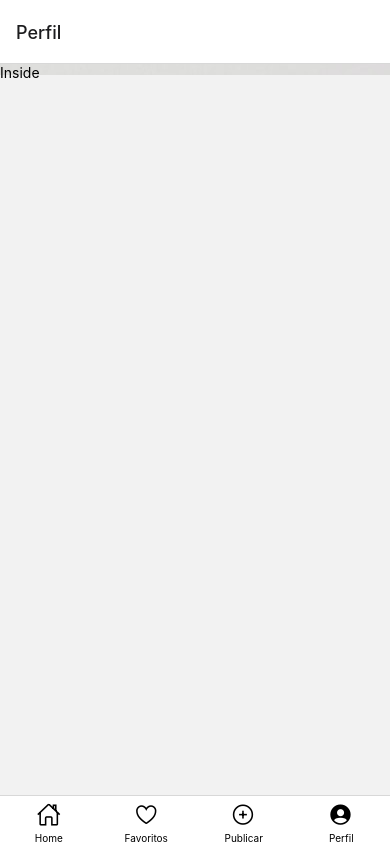
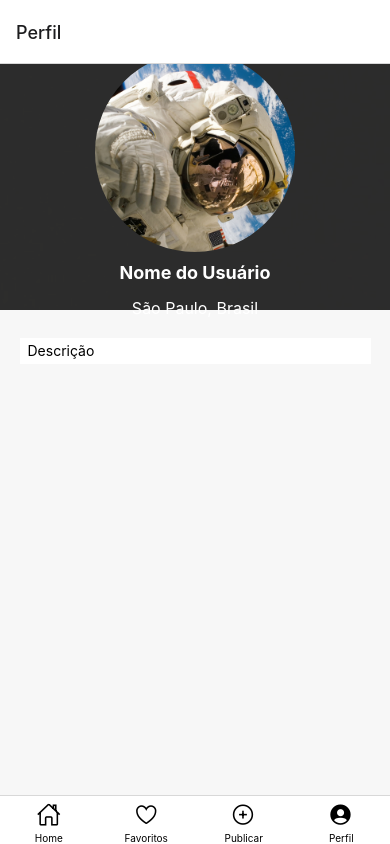
Before and after one commit to R0drigo-Pedroso/Projeto-Fala-no-Mic, a React Native app: screen /Perfil in a window 390 px wide. Built offline with nearby package versions, Linux system fonts and the light colour scheme.

Commit message:
Codificação da tela de perfil
Construindo overlay e campo que será exibido os dados do usuário

```diff
--- a/src/screens/Perfil.js
+++ b/src/screens/Perfil.js
@@ -5,10 +5,13 @@ import {
   StyleSheet,
   Text,
   View,
+  Image,
+  ScrollView,
 } from "react-native";
 import React from "react";
 import { useNavigation } from "@react-navigation/native";
 import fruta from "../../assets/image/fruta.jpg";
+import astronauta from "../../assets/image/astronauta.jpg";
 
 function Perfil() {
   const navigation = useNavigation();
@@ -16,24 +19,76 @@ function Perfil() {
   return (
     <SafeAreaView style={estilos.viewSafe}>
       <StatusBar barStyle="default" />
+
+      <ScrollView>
         <View style={estilos.container}>
           <ImageBackground
             source={fruta}
             resizeMode="cover"
             style={estilos.imagem}
           >
-          <Text style={estilos.text}>Inside</Text>
+            <View style={estilos.viewFoto}>
+              <Image source={astronauta} style={estilos.foto} />
+              <Text style={estilos.usuario}>Nome do Usuário</Text>
+              <Text style={estilos.endereco}>São Paulo, Brasil</Text>
+            </View>
           </ImageBackground>
+
+          <View style={estilos.backgroundCard}>
+            <View style={estilos.card}>
+              <Text style={estilos.texto}>Descrição</Text>
             </View>
+          </View>
+        </View>
+      </ScrollView>
     </SafeAreaView>
   );
 }
 export default Perfil;
 
 const estilos = StyleSheet.create({
-  viewSafe: { flex: 1 },
+  viewSafe: { flex: 1, backgroundColor: "#F7F7F7" },
   container: {},
   imagem: {
+    height: "90%",
+  },
+  user: {
+    height: "50%",
+    borderRadius: "50%",
+  },
+  foto: {
+    width: 200,
+    height: 200,
+    borderRadius: 350,
+  },
+  viewFoto: {
+    height: "90%",
+    justifyContent: "center",
+    alignItems: "center",
+    backgroundColor: "rgba(0,0,0, 0.8)",
+  },
+  usuario: {
+    color: "white",
+    fontSize: 18,
+    marginVertical: 10,
+    fontWeight: "bold",
+  },
+  endereco: {
+    color: "white",
+    fontSize: 16,
+    marginVertical: 5,
+  },
+  card: {
+    backgroundColor: "#FFFFFF",
     height: "80%",
+    padding: 8,
+    width: "90%",
+    justifyContent: "center",
+  },
+  texto: {
+    color: "black",
+  },
+  backgroundCard: {
+    alignItems: "center",
   },
 });
```
Also changed, not shown: assets/image/astronauta.jpg (added). Lines whose indentation alone changed are shown as unchanged.
